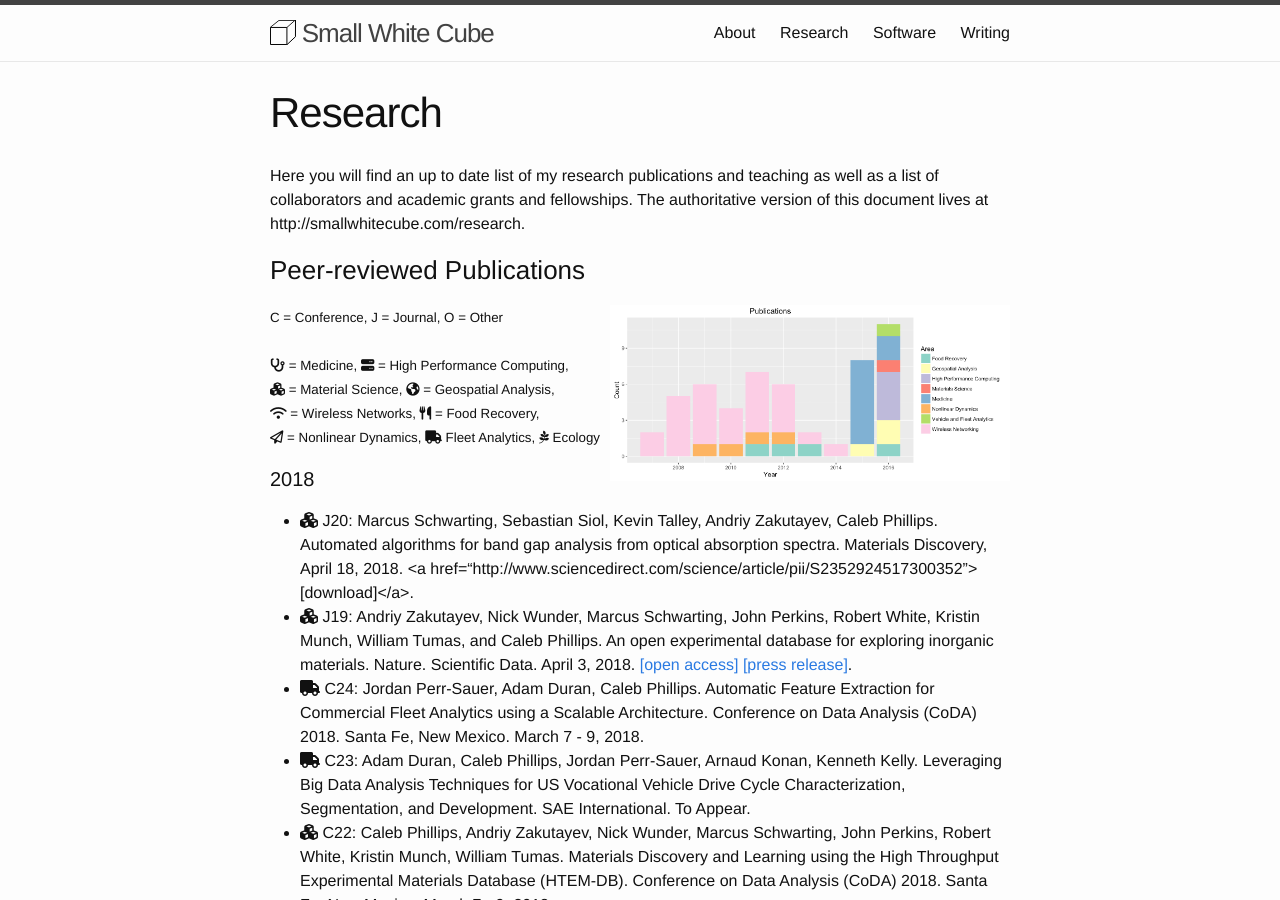
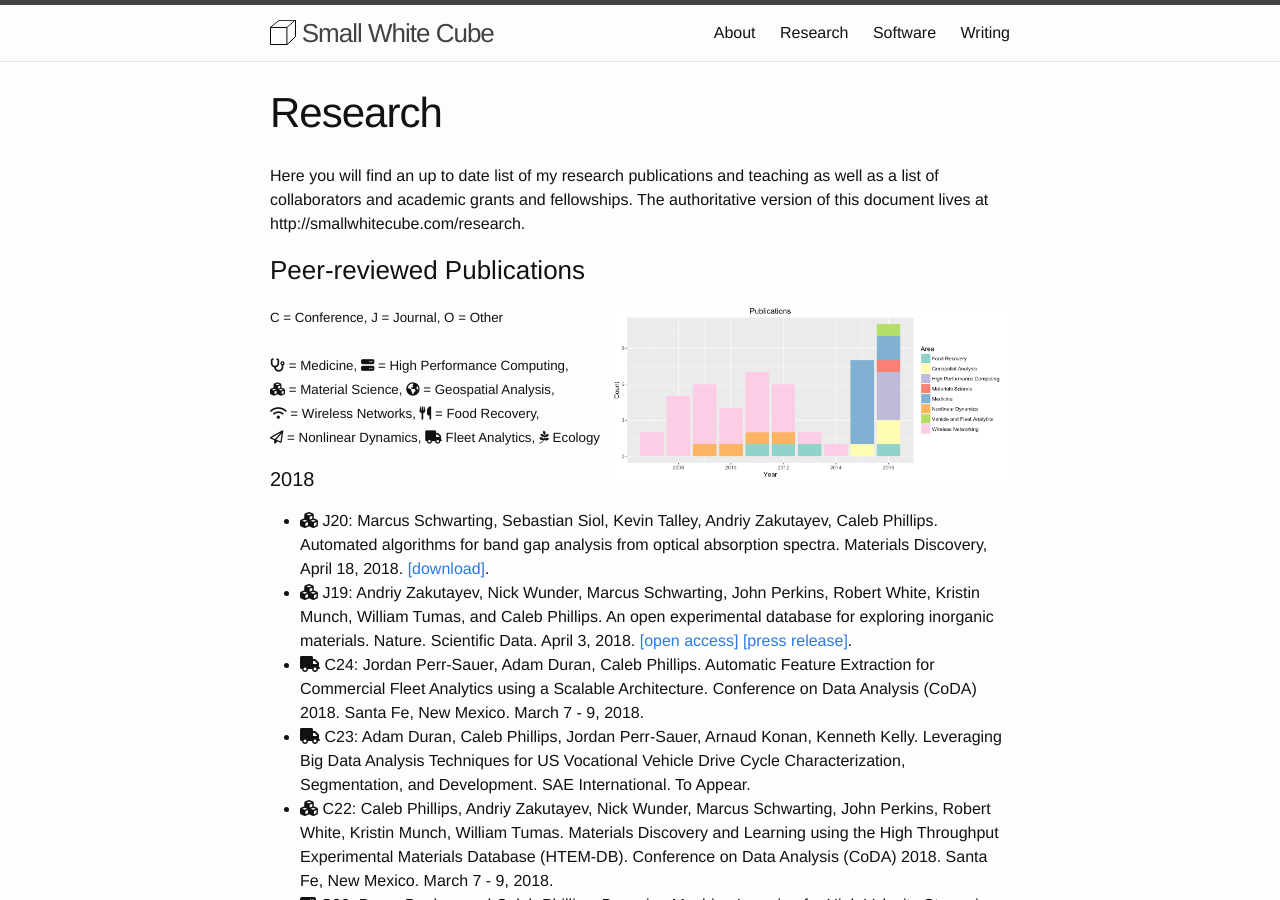
Before and after one commit to somerandomsequence/smallwhitecube, a Jekyll site: the page built from research.md, in a window 1280 px wide and 900 px high. Built offline with Jekyll 4.4.1, drawn with Linux system fonts in a browser that asks for light colours; nearby versions of some CDN libraries.

Commit message:
Fix quotes

```diff
--- a/_includes/papers.html
+++ b/_includes/papers.html
@@ -17,7 +17,7 @@ C = Conference, J = Journal, O = Other<br/><br/>
 
   <h4>2018</h4>
   <ul>
-   <li><i class="fa fa-cubes" aria-hidden="true"></i> J20: Marcus Schwarting, Sebastian Siol, Kevin Talley, Andriy Zakutayev, Caleb Phillips. Automated algorithms for band gap analysis from optical absorption spectra. Materials Discovery, April 18, 2018. <a href=“http://www.sciencedirect.com/science/article/pii/S2352924517300352”>[download]</a>.</li>
+   <li><i class="fa fa-cubes" aria-hidden="true"></i> J20: Marcus Schwarting, Sebastian Siol, Kevin Talley, Andriy Zakutayev, Caleb Phillips. Automated algorithms for band gap analysis from optical absorption spectra. Materials Discovery, April 18, 2018. <a href="http://www.sciencedirect.com/science/article/pii/S2352924517300352">[download]</a>.</li>
    <li><i class="fa fa-cubes" aria-hidden="true"></i> J19: Andriy Zakutayev, Nick Wunder, Marcus Schwarting, John Perkins, Robert White, Kristin Munch, William Tumas, and Caleb Phillips. An open experimental database for exploring inorganic materials. Nature. Scientific Data. April 3, 2018. <a href="https://www.nrel.gov/news/press/2018/nrel-opens-large-database-of-inorganic-thin-film-materials.html">[open access]</a> <a href="https://www.nrel.gov/news/press/2018/nrel-opens-large-database-of-inorganic-thin-film-materials.html">[press release]</a>.</li>
    <li><i class="fa fa-truck" area-hidden="true"></i> C24: Jordan Perr-Sauer, Adam Duran, Caleb Phillips. Automatic Feature Extraction for Commercial Fleet Analytics using a Scalable Architecture. Conference on Data Analysis (CoDA) 2018. Santa Fe, New Mexico. March 7 - 9, 2018.</li>
    <li><i class="fa fa-truck" area-hidden="true"></i> C23: Adam Duran, Caleb Phillips, Jordan Perr-Sauer, Arnaud Konan, Kenneth Kelly. Leveraging Big Data Analysis Techniques for US Vocational Vehicle Drive Cycle Characterization, Segmentation, and Development. SAE International. To Appear.</li>
```
Also changed, not shown: 2 other files.
